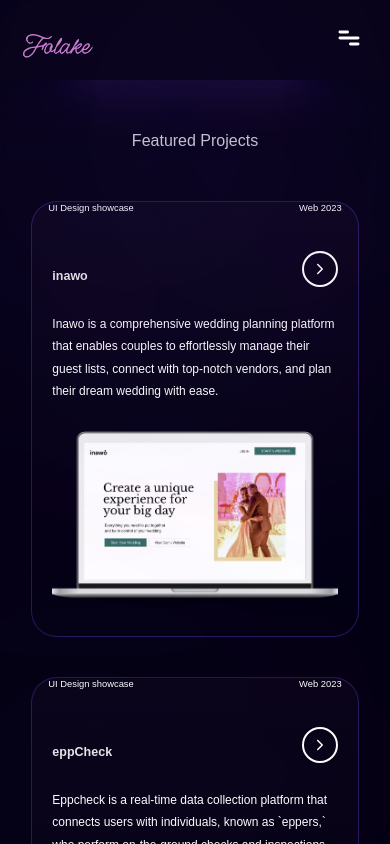
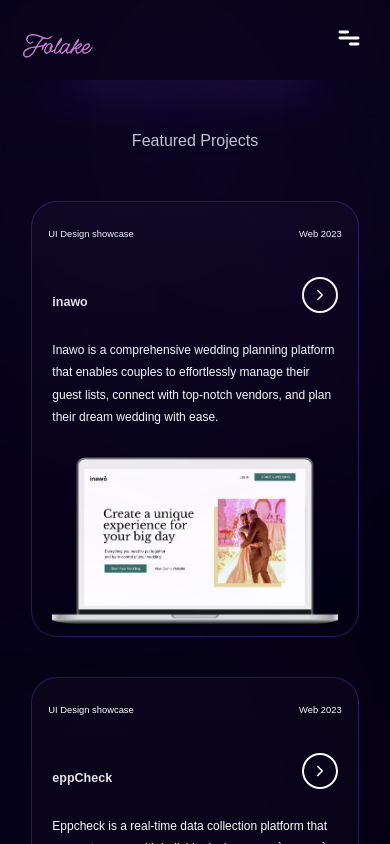
Before and after one commit to Princessayomide53/Replica-of-Flakes, a React (Create React App) app: page /projects in a window 390 px wide. Shown: the top 844 px of the page. Built offline with nearby package versions, Linux system fonts and the light colour scheme; a web font is replaced by a local one.

Commit message:
added a little change

```diff
--- a/src/components/Home/Home.js
+++ b/src/components/Home/Home.js
@@ -5,19 +5,21 @@ import Data from "./Main/Data";
 import NavBar from "./NavBar/NavBar";
 import transitions from "./transitions";
 
-const Home = () => {
+const Home = (props) => {
   useEffect(() => {
+    // props.onHomeClick();
     window.scrollTo(0, 0);
+
     return () => {};
   }, []);
 
   return (
-    <>
+    <div className="">
       <NavBar />
       <Hero />
       <Data />
       <Connect />
-    </>
+    </div>
   );
 };
 
--- a/src/components/Home/Main/Main.js
+++ b/src/components/Home/Main/Main.js
@@ -30,7 +30,7 @@ const Main = (props) => {
               </div>
 
               <div className="-mt-[230px]  md:-mt-[400px]">
-                <div className="flex justify-between pt-[3.37rem] pb-[3.73rem] px-4 md:px-5 lg:px-10">
+                <div className="flex justify-between pt-[4.37rem] lg:pt-[3.37rem] pb-[3.73rem] px-4 md:px-5 lg:px-10">
                   <p className="text-white text-[0.58744rem] md:text-base lg:text-[1.125rem] font-medium">
                     {items.design}
                   </p>
--- a/src/components/Preloader/Preloader.js
+++ b/src/components/Preloader/Preloader.js
@@ -5,6 +5,7 @@ import { gsap, Power3 } from "gsap";
 import { TweenMax } from "gsap/gsap-core";
 
 const Preloader = () => {
+  // const [preloaderLoaded, setPreloaderLoaded] = useState(false);
   useEffect(() => {
     const tl = gsap.timeline({ defaults: { ease: "power2.inOut" } });
 
--- a/src/components/Routes/Contact/Contact.js
+++ b/src/components/Routes/Contact/Contact.js
@@ -34,7 +34,7 @@ const Contact = () => {
         publicKey: "YrOhRfVlX9wAQicYi",
       })
       .then((result) => {
-        toast.success("Successfully toasted!");
+        toast.success("Email Successfully Sent");
         console.log("SUCCESS!");
 
         // Clear form fields after successful submission
--- a/src/components/Routes/Contact/Projects.js
+++ b/src/components/Routes/Contact/Projects.js
@@ -56,8 +56,8 @@ const Projects = (props) => {
                 />
               </div>
 
-              <div className="-mt-[250px]  lg:-mt-[400px]">
-                <div className="flex justify-between pt-[3.37rem] pb-[3.73rem] px-4 md:px-5 lg:px-10">
+              <div className="-mt-[240px]  lg:-mt-[400px]">
+                <div className="flex justify-between lg:pt-[3.37rem] pt-[4.37rem] pb-[3.73rem] px-4 md:px-5 lg:px-10">
                   <p className="text-white text-[0.58744rem] md:text-base lg:text-[1.125rem] font-medium">
                     {item.design}
                   </p>
```
Also changed, not shown: src/App.js (+6 -1 lines).
